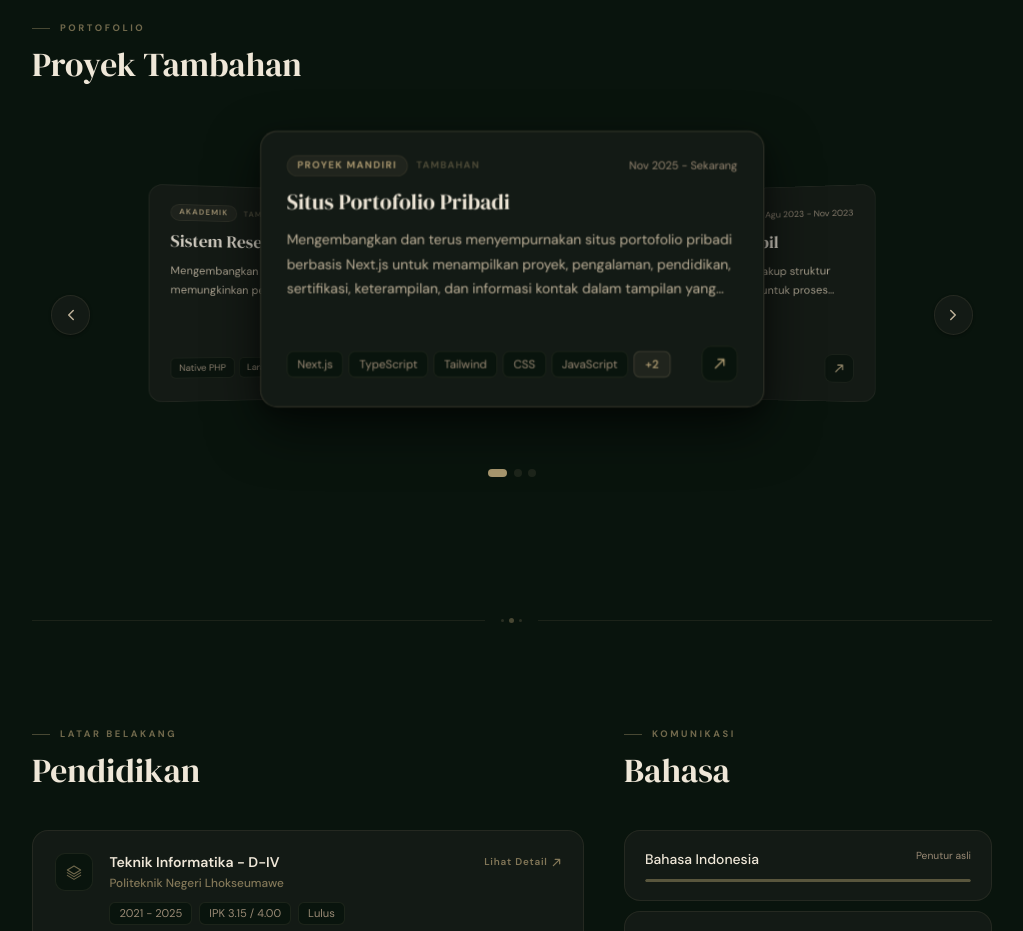
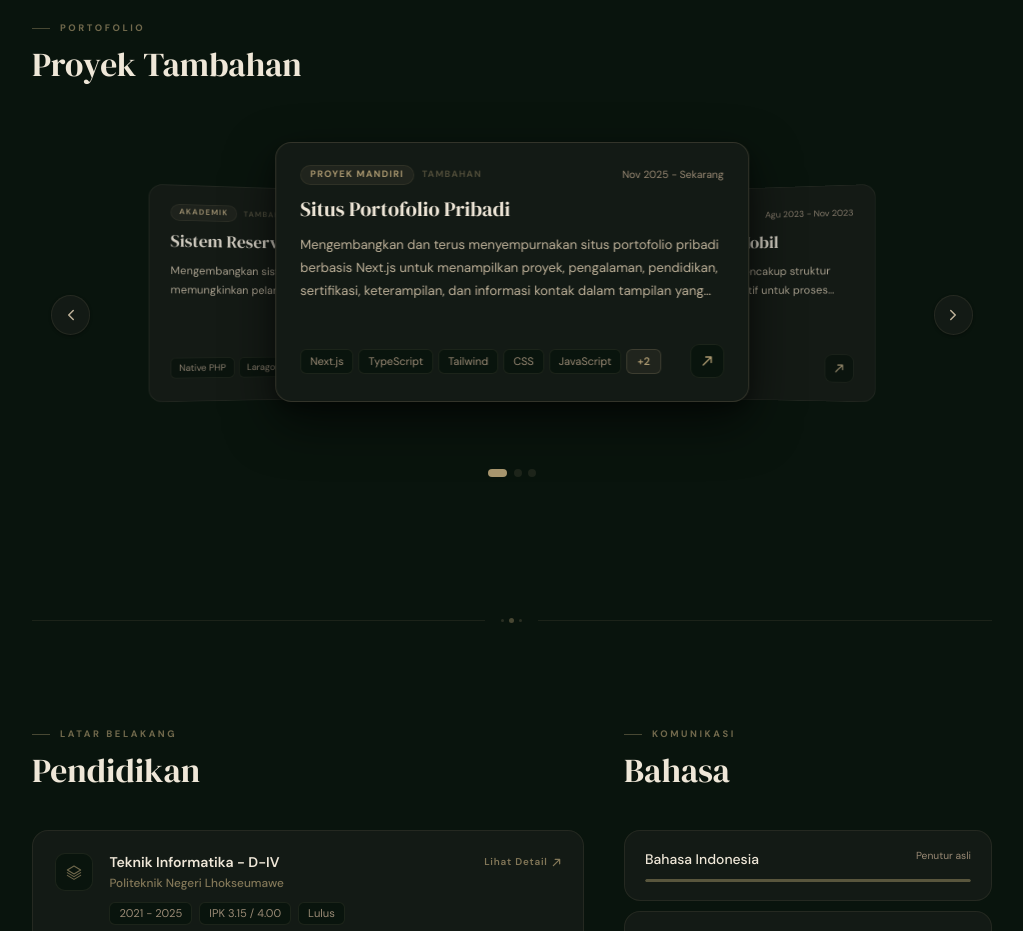
Before and after one commit to Furqan-sykss/my-portfolio, a Next.js app: page / in a window 1280 px wide. Shown: the part 3740-4671 px from the top of the page, without its empty margins (127-1150 px from the left). Built offline with nearby package versions, Linux system fonts and the light colour scheme.

Commit message:
27 July 2026 | Rezise "green" shadow in additional card (mobile/tab)

```diff
--- a/app/globals.css
+++ b/app/globals.css
@@ -509,6 +509,15 @@ section[id] {
     border-radius: inherit;
     background: linear-gradient(180deg, var(--accent-glow), transparent 28%);
     opacity: 0.45;
+  }
+
+  .additional-projects-mobile .proj-card {
+    backdrop-filter: none;
+    -webkit-backdrop-filter: none;
+  }
+
+  .additional-projects-mobile .proj-card::before {
+    content: none;
   }
 
   .proj-card > * {
--- a/app/page.tsx
+++ b/app/page.tsx
@@ -2402,7 +2402,7 @@ export default function HomePage() {
         left: "50%",
         zIndex: 3,
         opacity: 1,
-        transform: "translate3d(-50%, 0, 72px) scale(1)",
+        transform: "translateX(-50%) translateY(0) scale(1)",
         borderColor: "var(--border-mid)",
         boxShadow: "var(--shadow-lg)",
       };
```
